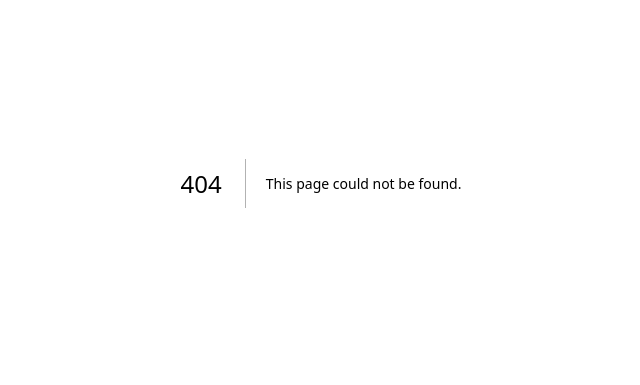
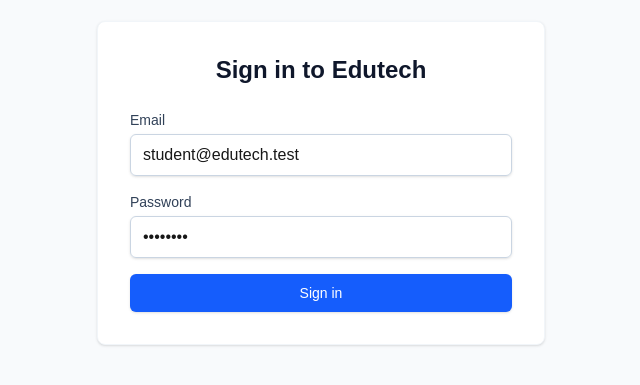
Before and after one commit to jabez-abija2399/EthioduTech, a Next.js app: page /login in a window 1280 px wide. Before the commit this address had no page. Shown: the part 217-602 px from the top of the page, without its empty margins (319-959 px from the left). Built offline with nearby package versions, Linux system fonts and the light colour scheme.

Commit message:
feat: implement NextAuth and student dashboard

```diff
--- /dev/null
+++ b/src/app/api/auth/[...nextauth]/route.ts
@@ -0,0 +1,2 @@
+import { handlers } from "@/auth"
+export const { GET, POST } = handlers
--- /dev/null
+++ b/src/app/dashboard/page.tsx
@@ -0,0 +1,39 @@
+import { auth } from "@/auth"
+import { redirect } from "next/navigation"
+
+export default async function DashboardPage() {
+  const session = await auth()
+
+  if (!session?.user) {
+    redirect("/login")
+  }
+
+  return (
+    <div className="min-h-screen bg-slate-50 p-8">
+      <header className="mb-8">
+        <h1 className="text-3xl font-bold text-slate-900">Student Dashboard</h1>
+        <p className="text-slate-600">Welcome back, {session.user.name}</p>
+      </header>
+
+      <main className="grid grid-cols-1 md:grid-cols-3 gap-6">
+        <div className="p-6 bg-white rounded-lg shadow-sm border border-slate-100">
+          <h2 className="font-semibold text-lg mb-2">Web Creator Foundations</h2>
+          <p className="text-sm text-slate-500 mb-4">Module 1: HTML Basics</p>
+          <div className="w-full bg-slate-200 rounded-full h-2.5 mb-4">
+            <div className="bg-blue-600 h-2.5 rounded-full" style={{ width: '45%' }}></div>
+          </div>
+          <button className="w-full px-4 py-2 bg-slate-900 text-white text-sm font-medium rounded-md hover:bg-slate-800 transition">
+            Continue Learning
+          </button>
+        </div>
+
+        <div className="p-6 bg-white rounded-lg shadow-sm border border-slate-100 md:col-span-2">
+          <h2 className="font-semibold text-lg mb-2">Recent Projects</h2>
+          <div className="flex items-center justify-center h-32 border-2 border-dashed border-slate-200 rounded-lg text-slate-500">
+            No projects completed yet. Start building!
+          </div>
+        </div>
+      </main>
+    </div>
+  )
+}
--- /dev/null
+++ b/src/app/login/page.tsx
@@ -0,0 +1,44 @@
+import { signIn } from "@/auth"
+
+export default function LoginPage() {
+  return (
+    <div className="flex min-h-screen items-center justify-center bg-slate-50">
+      <div className="w-full max-w-md p-8 bg-white rounded-lg shadow-sm border border-slate-100">
+        <h1 className="text-2xl font-bold text-center mb-6 text-slate-900">Sign in to Edutech</h1>
+
+        <form
+          action={async (formData) => {
+            "use server"
+            await signIn("credentials", formData)
+          }}
+          className="space-y-4"
+        >
+          <div>
+            <label className="block text-sm font-medium text-slate-700">Email</label>
+            <input
+              name="email"
+              type="email"
+              defaultValue="student@edutech.test"
+              className="mt-1 block w-full px-3 py-2 border border-slate-300 rounded-md shadow-sm focus:outline-none focus:ring-blue-500 focus:border-blue-500"
+            />
+          </div>
+          <div>
+            <label className="block text-sm font-medium text-slate-700">Password</label>
+            <input
+              name="password"
+              type="password"
+              defaultValue="password"
+              className="mt-1 block w-full px-3 py-2 border border-slate-300 rounded-md shadow-sm focus:outline-none focus:ring-blue-500 focus:border-blue-500"
+            />
+          </div>
+          <button
+            type="submit"
+            className="w-full flex justify-center py-2 px-4 border border-transparent rounded-md shadow-sm text-sm font-medium text-white bg-blue-600 hover:bg-blue-700 focus:outline-none focus:ring-2 focus:ring-offset-2 focus:ring-blue-500"
+          >
+            Sign in
+          </button>
+        </form>
+      </div>
+    </div>
+  )
+}
--- /dev/null
+++ b/src/auth.ts
@@ -0,0 +1,35 @@
+import NextAuth from "next-auth"
+import Credentials from "next-auth/providers/credentials"
+
+export const { handlers, auth, signIn, signOut } = NextAuth({
+  providers: [
+    Credentials({
+      credentials: {
+        email: { label: "Email", type: "email" },
+        password: { label: "Password", type: "password" },
+      },
+      async authorize(credentials) {
+        // Placeholder for MVP: We will implement real DB checks later.
+        // For now, allow a hardcoded test user.
+        if (credentials?.email === "student@edutech.test" && credentials?.password === "password") {
+          return { id: "1", name: "Test Student", email: "student@edutech.test", role: "STUDENT" }
+        }
+        return null
+      },
+    }),
+  ],
+  callbacks: {
+    async jwt({ token, user }) {
+      if (user) {
+        token.role = (user as any).role
+      }
+      return token
+    },
+    async session({ session, token }) {
+      if (session.user) {
+        (session.user as any).role = token.role
+      }
+      return session
+    }
+  }
+})
```
